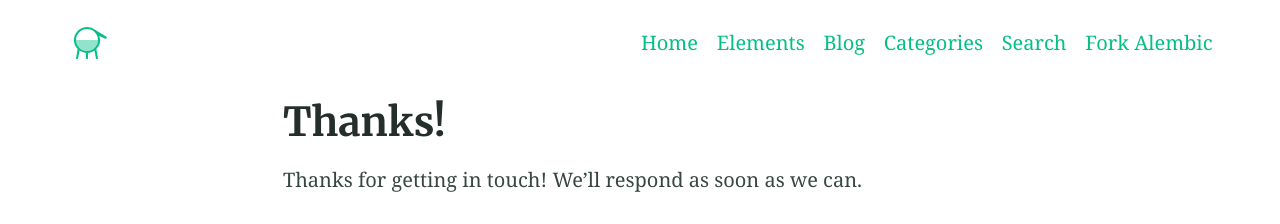
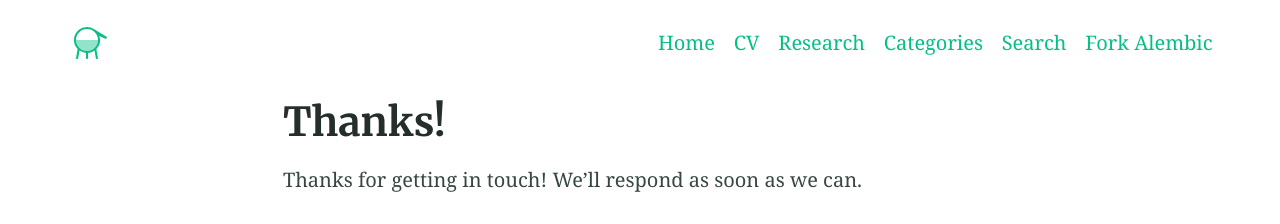
Before and after one commit to Kdorrick/kdorrickwebsite.github.io, a Jekyll site: the page built from thanks.md, in a window 1280 px wide. Shown: the top 224 px of the page. Built offline with Jekyll 4.4.1, drawn with Linux system fonts in a browser that asks for light colours.

Commit message:
conf - new website

```diff
--- a/_config.yml
+++ b/_config.yml
@@ -39,10 +39,10 @@ paginate: 2 # jekyll-paginate > items per page
 paginate_path: blog/page:num # jekyll-paginate > blog page
 jekyll-mentions: https://twitter.com # jekyll-mentions > service used when @replying
 twitter:
-  username: DavidDarnes # jekyll-seo-tag > Owners twitter username
-author: DavidDarnes # jekyll-seo-tag > default author
+  username: KaggleRock # jekyll-seo-tag > Owners twitter username
+author: KaggieOrrick # jekyll-seo-tag > default author
 social: # jekyll-seo-tag > social overrides
-  name: David Darnes # jekyll-seo-tag > real name
+  name: Kaggie Orrick # jekyll-seo-tag > real name
   links:  # jekyll-seo-tag > social aliases (sameAs)
     - https://twitter.com/DavidDarnes
     - https://www.facebook.com/daviddarnes
@@ -123,10 +123,10 @@ favicons: # Favicons are also used in the manifest file. Syntax is 'size: path'
 navigation_header:
 - title: Home
   url: /
-- title: Elements
-  url: /elements/
-- title: Blog
-  url: /blog/
+- title: CV
+  url: /CV/
+- title: Research
+  url: /Research/
 - title: Categories
   url: /categories/
 - title: Search
```
Also changed, not shown: 2 other files.
